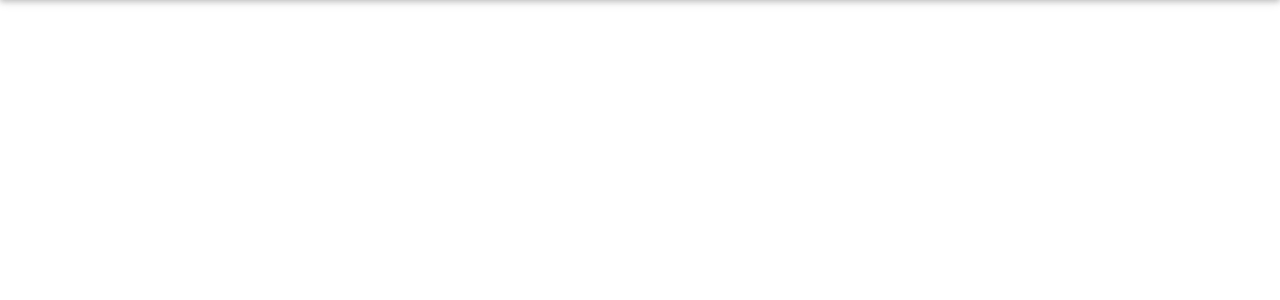
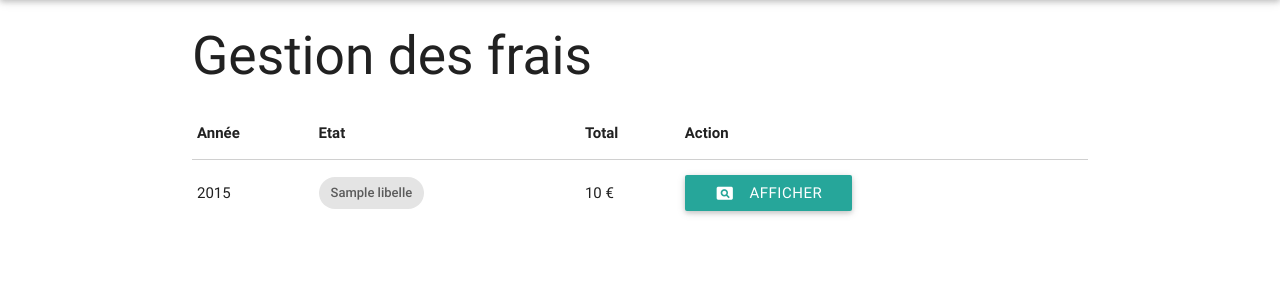
Before and after one commit to Astaen/fredi, a PHP site: template views/note/list.php in a window 1280 px wide. Shown: the part 64-364 px from the top of the page. Run offline with PHP 8.4, Linux system fonts and the light colour scheme; the visitor is signed in with stand-in values (Sample User, id 1); the template is opened without the code that fills it: most values are stand-ins (such as "Sample title", 1, 10 or a date in 2020); some libraries are stand-ins or nearby versions.

Commit message:
Update page des notes

```diff
--- a/models/note.php
+++ b/models/note.php
@@ -31,6 +31,7 @@ class Note
 
         $this->fees = getNoteFees();
 
+        $this->total = 0;
         foreach ($this->fees as $fee) {
             $this->total += $fee->amount;
         }
@@ -56,6 +57,7 @@ class Note
         //get note fees
         foreach ($res as $el) {
             $el->fees = $this->getNoteFees($el->id_note);
+            $el->total = 0;
             foreach ($el->fees as $fee) {
                 $el->total += $fee->amount;
             }
--- a/public/css/style.css
+++ b/public/css/style.css
@@ -19,3 +19,11 @@ input[type=text]:focus:not([readonly])+label, input[type=password]:focus:not([re
 input:-webkit-autofill {
     -webkit-box-shadow: 0 0 0 1000px white inset;
 }
+
+.chip.validated {
+    background: #8DE08D;
+}
+
+.chip.closed {
+    background: #E68D8D;
+}
--- a/routes/login.php
+++ b/routes/login.php
@@ -2,7 +2,7 @@
 
 $app->get('/login', function() use($app) {
 	$app->render('login.php');
-});
+})->name('login');
 
 $app->post('/login', function() use($app) {
 	//Récuperation des données envoyées en POST
@@ -34,6 +34,6 @@ $app->get('/logout', function() use($app) {
 	session_destroy();
 	$err = "Utilisateur déconnecté.";
 	$app->redirect('/login');
-});
+})->name('logout');
 
 ?>
--- a/routes/notes.php
+++ b/routes/notes.php
@@ -1,6 +1,7 @@
 <?php
 
 $app->get('/note/:action(/:id)', function ($action, $id = null) use($app) {
+
 	switch ($action) {
 		case 'add':
 			# code...
@@ -10,12 +11,13 @@ $app->get('/note/:action(/:id)', function ($action, $id = null) use($app) {
 			# code...
 			break;
 	}
+
 });
 
 $app->get('/notes', function() use($app) {
 	$note = new Note();
 	$notes = $note->fetchAll(2);
-	var_dump($notes);
+	$app->render('note/list.php', Array('notes' => $notes));
 });
 
 ?>
--- a/views/note/list.php
+++ b/views/note/list.php
@@ -0,0 +1,29 @@
+<?php
+// var_dump($notes);
+?>
+<h2>Gestion des frais</h2>
+<table class="highlight">
+    <thead>
+      <tr>
+          <th data-field="year">Année</th>
+          <th data-field="state">Etat</th>
+          <th data-field="amount">Total</th>
+          <th data-field="action">Action</th>
+      </tr>
+    </thead>
+    <tbody>
+    	<?php foreach ($notes as $key => $note): ?>
+    		<tr>
+        			<td><?= date("Y", strtotime($note->year)); ?></td>
+        			<td><div class="chip <?= $note->id_note_state; ?>"><?= $note->libelle; ?></div></td>
+        			<td><?= $note->total . " €"; ?></td>
+        			<td>
+        				<a href="/note/show/<?= $note->id_note; ?>" class="waves-effect waves-light btn"><i class="material-icons left">pageview</i>Afficher</a>
+        				<?php if($note->id_note_state == 'open') { ?>
+        					<a href="/note/edit/<?= $note->id_note; ?>" class="waves-effect waves-light btn"><i class="material-icons left">mode_edit</i>Editer</a>
+        				<?php } ?>
+        			</td>
+    		</tr>
+    	<?php endforeach; ?>
+    </tbody>
+</table>
```
Also changed, not shown: index.php (+12 -5 lines).
